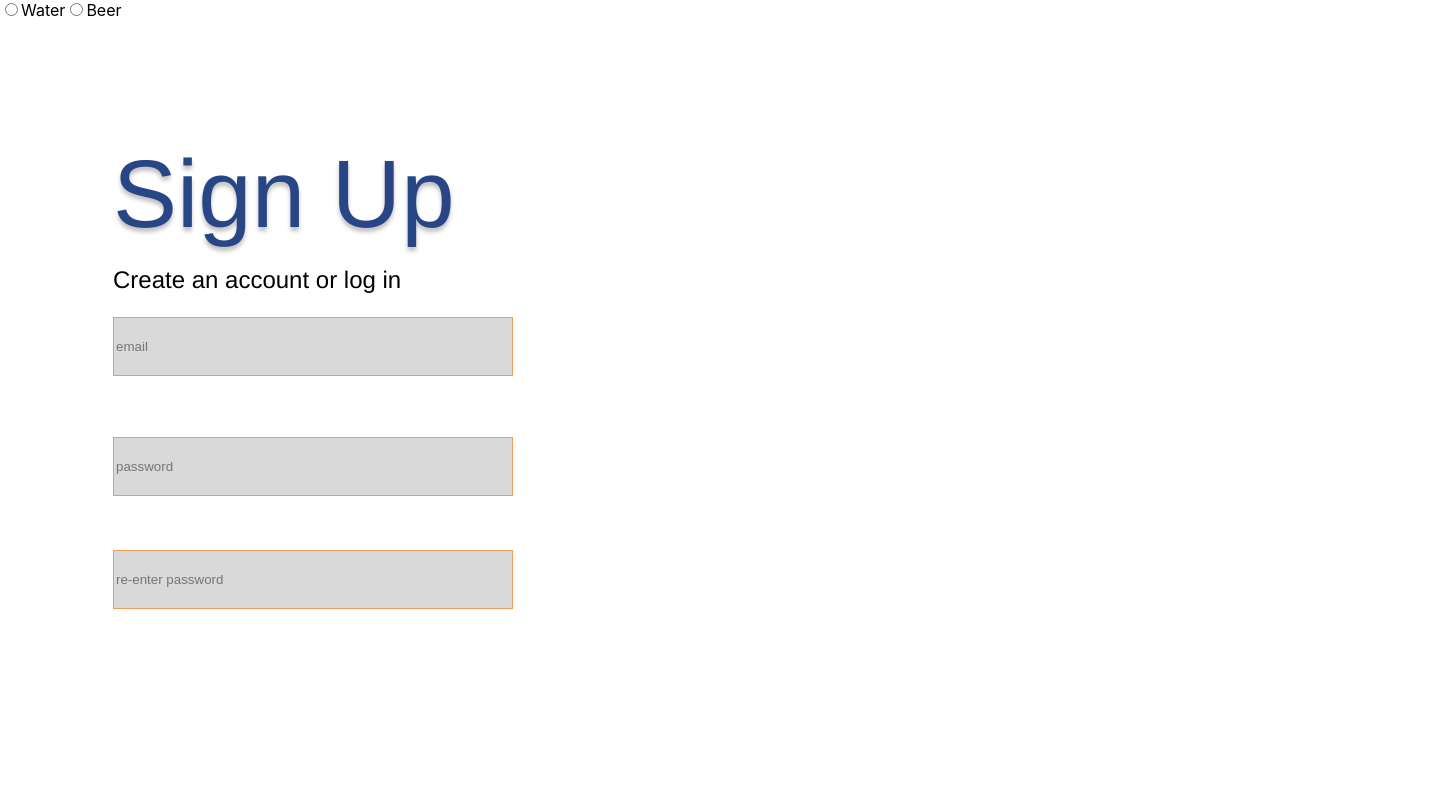
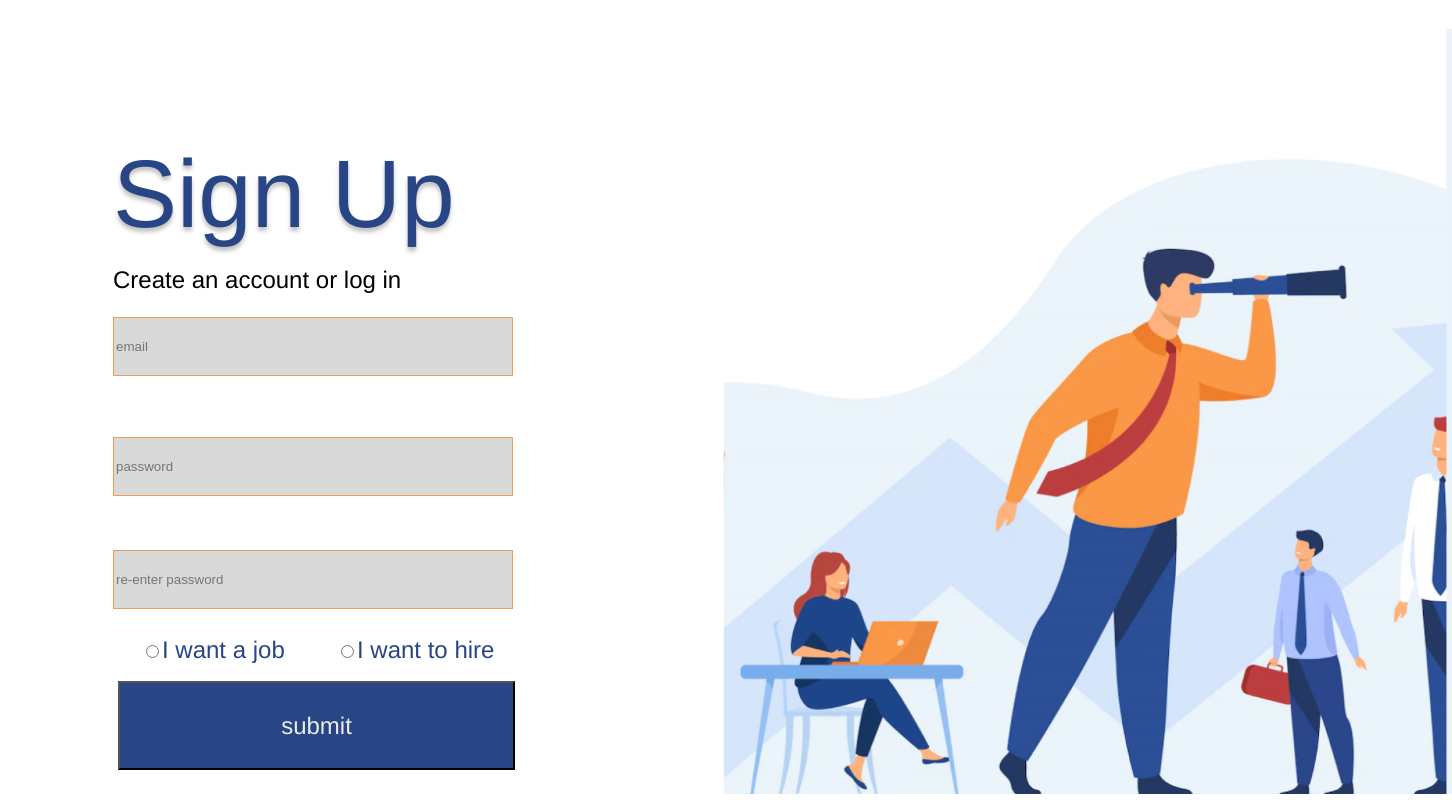
Before and after one commit to bubblyba/job-listing-frontend, a React (Create React App) app: page / in a window 1280 px wide. Shown: the whole page, 1452 px wide, since content can reach past the window. Built offline with nearby package versions, Linux system fonts and the light colour scheme.

Commit message:
connected signup form to the database

```diff
--- a/src/components/SignUpForm.js
+++ b/src/components/SignUpForm.js
@@ -1,25 +1,64 @@
-import React from "react";
+import React, { useState } from "react";
 import "./SignUpFormStyle.css"
+import cartoon from "/Users/atulraman/Downloads/JobListingFrontend/job-listing-frontend/src/Screen Shot 2022-06-14 at 8.53.56 AM.png"
+async function waitForResponse(user) {
+  let response = await fetch("https://job-listing-rest.herokuapp.com/api/createUser",{
+        method: "POST",
+        headers: {"Content-Type":"application/json"},
+        body: JSON.stringify(user)
+
+    })
+    .then (response=>response.text())
+    console.log(response)
+
+  }
 function SignUpForm() {
+
+    const[email,setEmail] = useState('')
+    const[password,setPassword] = useState('')
+    const userType = 1
+
+    const handleClick=(e)=>{
+
+      e.preventDefault()
+      const user = {email,password,userType}
+      waitForResponse(user)
+
+
+
+
+
+
+
+    }
+
     return (
       <div>
           <h1 className="signUpTitle">Sign Up</h1>
           <p className="createAccount">Create an account or log in</p>
-          <form>
-              <input type="text" className="emailInput" placeholder="email"></input>
-              <input type="text" className="passwordInput" placeholder="password"></input>
+          <form >
+              <input type="text" className="emailInput" placeholder="email" value={email} onChange={(e)=>setEmail(e.target.value)}></input>
+              <input type="text" className="passwordInput" placeholder="password" value={password} onChange={(e)=>setPassword(e.target.value)}></input>
               <input type="text" className="reenterPasswordInput" placeholder="re-enter password"></input>
-              <input type="radio" name="size" id="size_2" value="small" />
- <label for="size_2">Water</label>
+              <label className="jobButton"><input type="radio" name="radio" value="2"></input>I want a job</label>
+              <label className="hireButton"><input type="radio" name="radio" value="1"></input>I want to hire</label>
+              <input className="submitButton"type="submit" value="submit" onClick={handleClick}/>
 
- <input type="radio" name="size" id="size_3" value="small" />
- <label for="size_3">Beer</label>
+
+
+
 
 
 
           </form>
+          <img className="signUpImage" src={cartoon} alt="cartoonLogo" height="20" width="20"></img>
+
+
+
       </div>
+
     );
+
   }
 
   export default SignUpForm;
--- a/src/components/SignUpFormStyle.css
+++ b/src/components/SignUpFormStyle.css
@@ -96,3 +96,72 @@ top: 628px;
 
 background: #D9D9D9;
 }
+.jobButton{
+    /* I want a job */
+
+
+position: absolute;
+width: 163px;
+height: 22px;
+left: 141px;
+top: 636px;
+
+font-family: 'Helvetica';
+font-style: normal;
+font-weight: 400;
+font-size: 24px;
+line-height: 28px;
+
+color: #284585;
+}
+.hireButton{
+    /* I want to hire */
+
+
+position: absolute;
+width: 180px;
+height: 24px;
+left: 336px;
+top: 636px;
+
+font-family: 'Helvetica';
+font-style: normal;
+font-weight: 400;
+font-size: 24px;
+line-height: 28px;
+
+color: #284585;
+}
+
+.submitButton{
+    /* Rectangle 4 */
+
+
+position: absolute;
+width: 397px;
+height: 89px;
+left: 118px;
+top: 681px;
+
+background: #284585;
+
+
+font-family: 'Helvetica';
+font-style: normal;
+font-weight: 400;
+font-size: 24px;
+line-height: 28px;
+
+color: #EBEBEB;
+
+}
+.submitButton:hover{
+    background-color: cadetblue;
+}
+.signUpImage{
+    position: absolute;
+width: 729px;
+height: 765px;
+left: 723px;
+top: 29px;
+}
```
Also changed, not shown: src/Screen Shot 2022-06-14 at 8.53.56 AM.png (added).
